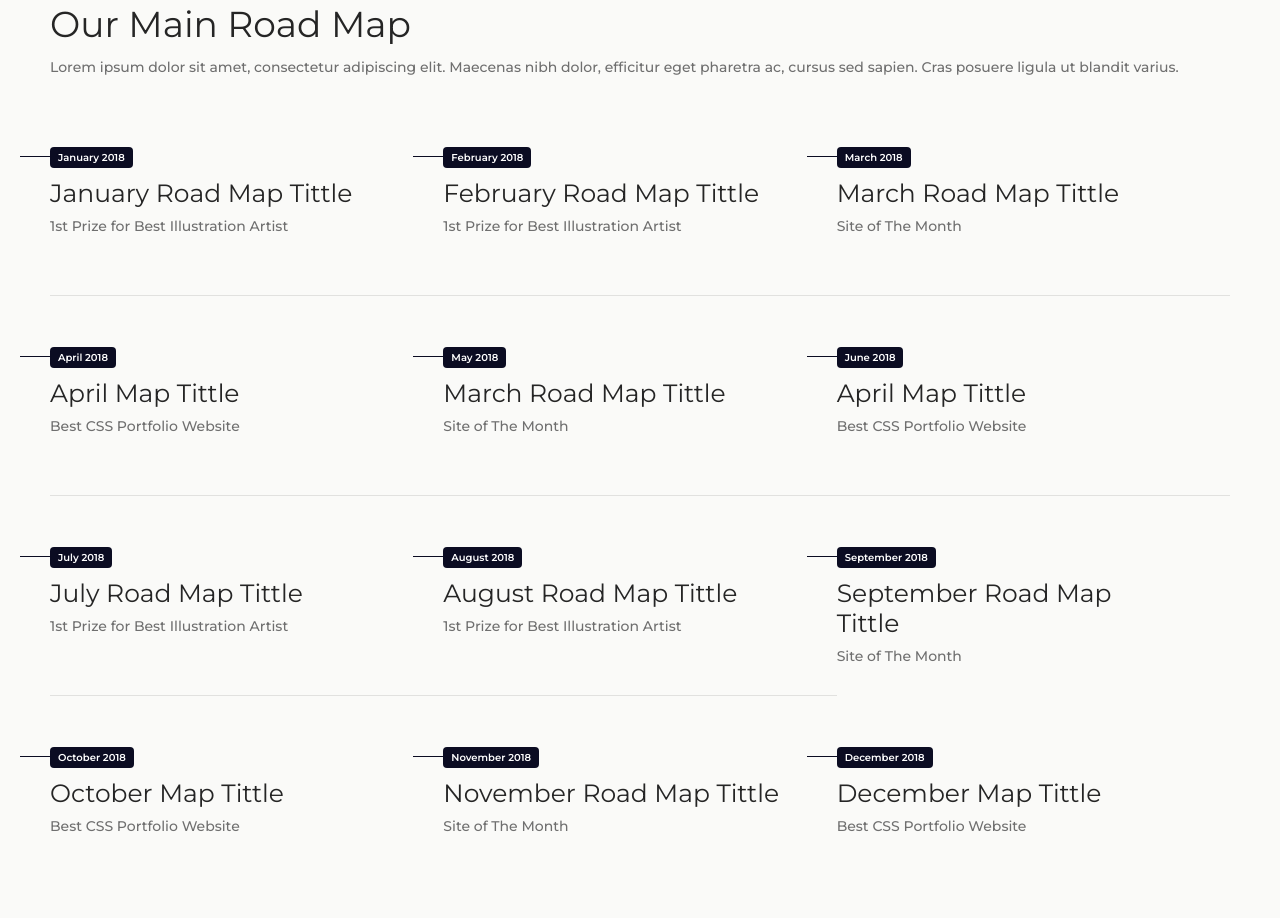
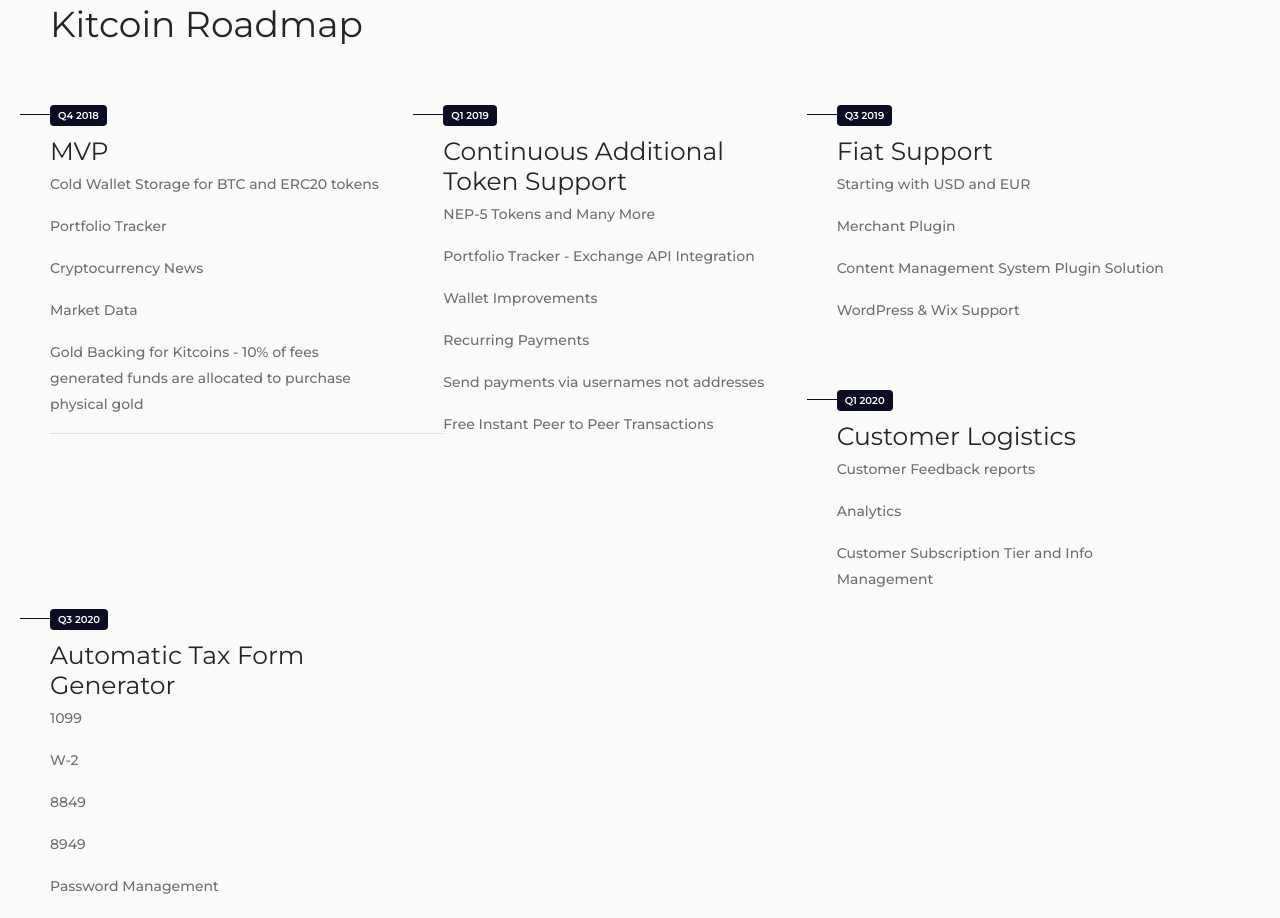
Before and after one commit to KitcoinNetwork/kitcoin.info, a plain HTML site: page index.html in a window 1280 px wide. Shown: the part 3274-4192 px from the top of the page. Drawn offline with Linux system fonts and the light colour scheme; animation ran at ten frames a second; files whose address does not match are found by name.

Commit message:
team + roadmap data added

```diff
--- a/index.html
+++ b/index.html
@@ -293,73 +293,80 @@
     <!-- Road Map -->
     <section class="road-map padding-top-150 padding-bottom-50" id="roadmap">
       <div class="container-fluid">
-        <h2>Our Main Road Map</h2>
-        <p>Lorem ipsum dolor sit amet, consectetur adipiscing elit. Maecenas nibh dolor, efficitur eget pharetra ac, cursus sed sapien. Cras posuere ligula ut blandit varius. </p>
+        <h2>Kitcoin Roadmap</h2>
 
         <!-- Road List -->
         <ul class="edu-list margin-top-50">
+          <li> <span>Q4 2018</span>
+            <h5>MVP</h5>
+            <p>Cold Wallet Storage for BTC and ERC20 tokens</p>
+            <p>Portfolio Tracker</p>
+            <p>Cryptocurrency News</p>
+            <p>Market Data</p>
+            <p>Gold Backing for Kitcoins - 10% of fees generated funds are allocated to purchase physical gold</p>
+          </li>
+          <li> <span>Q1 2019</span>
+            <h5>Continuous Additional Token Support</h5>
+            <p>NEP-5 Tokens and Many More</p>
+            <p>Portfolio Tracker - Exchange API Integration</p>
+            <p>Wallet Improvements</p>
+            <p>Recurring Payments</p>
+            <p>Send payments via usernames not addresses</p>
+            <p>Free Instant Peer to Peer Transactions</p>
+          </li>
+          <li> <span>Q3 2019</span>
+            <h5>Fiat Support</h5>
+            <p>Starting with USD and EUR</p>
+            <p>Merchant Plugin</p>
+            <p>Content Management System Plugin Solution</p>
+            <p>WordPress & Wix Support</p>
+          </li>
+          <li> <span>Q1 2020</span>
+            <h5>Customer Logistics</h5>
+            <p>Customer Feedback reports</p>
+            <p>Analytics</p>
+            <p>Customer Subscription Tier and Info Management</p>
+          </li>
+          <li> <span>Q3 2020</span>
+            <h5>Automatic Tax Form Generator</h5>
+            <p>1099</p>
+            <p>W-2</p>
+            <p>8849</p>
+            <p>8949</p>
+            <p>Password Management</p>
+          </li>
+        </ul>
+      </div>
+    </section>
 
-          <!-- Jan 2018 -->
-          <li> <span>January  2018</span>
-            <h5>January Road Map Tittle</h5>
-            <p>1st Prize for Best Illustration Artist</p>
+    <section class="road-map padding-top-150 padding-bottom-50">
+      <div class="container-fluid">
+        <h2>Bibo Roadmap</h2>
+
+        <!-- Road List -->
+        <ul class="edu-list margin-top-50">
+          <li> <span>November 2018</span>
+            <p>Official Bibo Exchange Opening</p>
+            <p>Bibo Distribution Via Trade Mining</p>
           </li>
-          <!-- Feb 2018 -->
-          <li> <span>February  2018</span>
-            <h5>February  Road Map Tittle</h5>
-            <p>1st Prize for Best Illustration Artist</p>
+          <li> <span>December 2018</span>
+            <p>Bibo OTC</p>
           </li>
-          <!-- March 2018 -->
-          <li> <span>March 2018</span>
-            <h5>March Road Map Tittle</h5>
-            <p>Site of The Month</p>
+          <li> <span>Q1 2019</span>
+            <p>Bibo AI</p>
+            <p>Bibo Treasure Box MVP</p>
+            <p>Governance Mechanism (Community Listing): Full Implementation</p>
           </li>
-          <!-- April 2018 -->
-          <li> <span>April 2018</span>
-            <h5>April Map Tittle</h5>
-            <p>Best CSS Portfolio Website</p>
+          <li> <span>Q2 2019</span>
+            <p>Bibo Shop</p>
+            <p>Bibo Lab: University Partnerships</p>
           </li>
-
-          <!-- March 2018 -->
-          <li> <span>May 2018</span>
-            <h5>March Road Map Tittle</h5>
-            <p>Site of The Month</p>
+          <li> <span>Q3 2019</span>
+            <p>Bibo Treasure Box: Full Implementation</p>
           </li>
-          <!-- April 2018 -->
-          <li> <span>June 2018</span>
-            <h5>April Map Tittle</h5>
-            <p>Best CSS Portfolio Website</p>
-          </li>
-          <!-- July 2018 -->
-          <li> <span>July 2018</span>
-            <h5>July Road Map Tittle</h5>
-            <p>1st Prize for Best Illustration Artist</p>
-          </li>
-          <!-- August 2018 -->
-          <li> <span>August 2018</span>
-            <h5>August Road Map Tittle</h5>
-            <p>1st Prize for Best Illustration Artist</p>
-          </li>
-          <!-- September 2018 -->
-          <li> <span>September 2018</span>
-            <h5>September Road Map Tittle</h5>
-            <p>Site of The Month</p>
-          </li>
-          <!-- October 2018 -->
-          <li> <span>October 2018</span>
-            <h5>October Map Tittle</h5>
-            <p>Best CSS Portfolio Website</p>
-          </li>
-
-          <!-- November 2018 -->
-          <li> <span>November 2018</span>
-            <h5>November Road Map Tittle</h5>
-            <p>Site of The Month</p>
-          </li>
-          <!-- December 2018 -->
-          <li> <span>December 2018</span>
-            <h5>December Map Tittle</h5>
-            <p>Best CSS Portfolio Website</p>
+          <li> <span>Q1-Q3 2020</span>
+            <p>Bibo Shop Integration With Major Online Shopping Platforms</p>
+            <p>Bibo Lab: Standalone Global Research Division</p>
           </li>
         </ul>
       </div>
@@ -373,18 +380,12 @@
           <p>Lorem ipsum dolor sit amet, consectetur adipiscing elit. Maecenas nibh dolor, efficitur eget pharetra ac, cursus sed sapien. Cras posuere ligula ut blandit varius. </p>
         </div>
         <ul class="team-small">
-          <li><img  src="images/team-img-1.jpg" alt=""><a class="hover" href="#.">John Doe </a></li>
-          <li><img  src="images/team-img-2.jpg" alt=""><a class="hover" href="#.">John Doe </a></li>
-          <li><img  src="images/team-img-3.jpg" alt=""><a class="hover" href="#.">John Doe </a></li>
-          <li><img  src="images/team-img-4.jpg" alt=""><a class="hover" href="#.">John Doe </a></li>
-          <li><img  src="images/team-img-5.jpg" alt=""><a class="hover" href="#.">John Doe </a></li>
-          <li><img  src="images/team-img-6.jpg" alt=""><a class="hover" href="#.">John Doe </a></li>
-          <li><img  src="images/team-img-7.jpg" alt=""><a class="hover" href="#.">John Doe </a></li>
-          <li><img  src="images/team-img-8.jpg" alt=""><a class="hover" href="#.">John Doe </a></li>
-          <li><img  src="images/team-img-9.jpg" alt=""><a class="hover" href="#.">John Doe </a></li>
-          <li><img  src="images/team-img-10.jpg" alt=""><a class="hover" href="#.">John Doe </a></li>
-          <li><img  src="images/team-img-1.jpg" alt=""><a class="hover" href="#.">John Doe </a></li>
-          <li><img  src="images/team-img-2.jpg" alt=""><a class="hover" href="#.">John Doe </a></li>
+          <li><img  src="images/team/wang.png" alt=""><a class="hover" href="#.">Liqing Wang – Global CEO</a></li>
+          <li><img  src="images/team/martin.png" alt=""><a class="hover" href="#.">Martin Bettzüge - CTO</a></li>
+          <li><img  src="images/team/thomas.png" alt=""><a class="hover" href="#.">Thomas Lampert – CMO</a></li>
+          <li><img  src="images/team/ahmed.png" alt=""><a class="hover" href="#.">Ahmed Kabir – Chief System Architect</a></li>
+          <li><img  src="images/team/tobias.png" alt=""><a class="hover" href="#.">Tobias Wendt – Lead Developer</a></li>
+          <li><img  src="images/team/ridoy.png" alt=""><a class="hover" href="#.">M.H. Ridoy – Head of Business Development</a></li>
         </ul>
       </div>
     </section>
```
Also changed, not shown: images/team/ahmed.png (added), images/team/martin.png (added), images/team/ridoy.png (added), images/team/thomas.png (added), images/team/tobias.png (added), images/team/wang.png (added).
